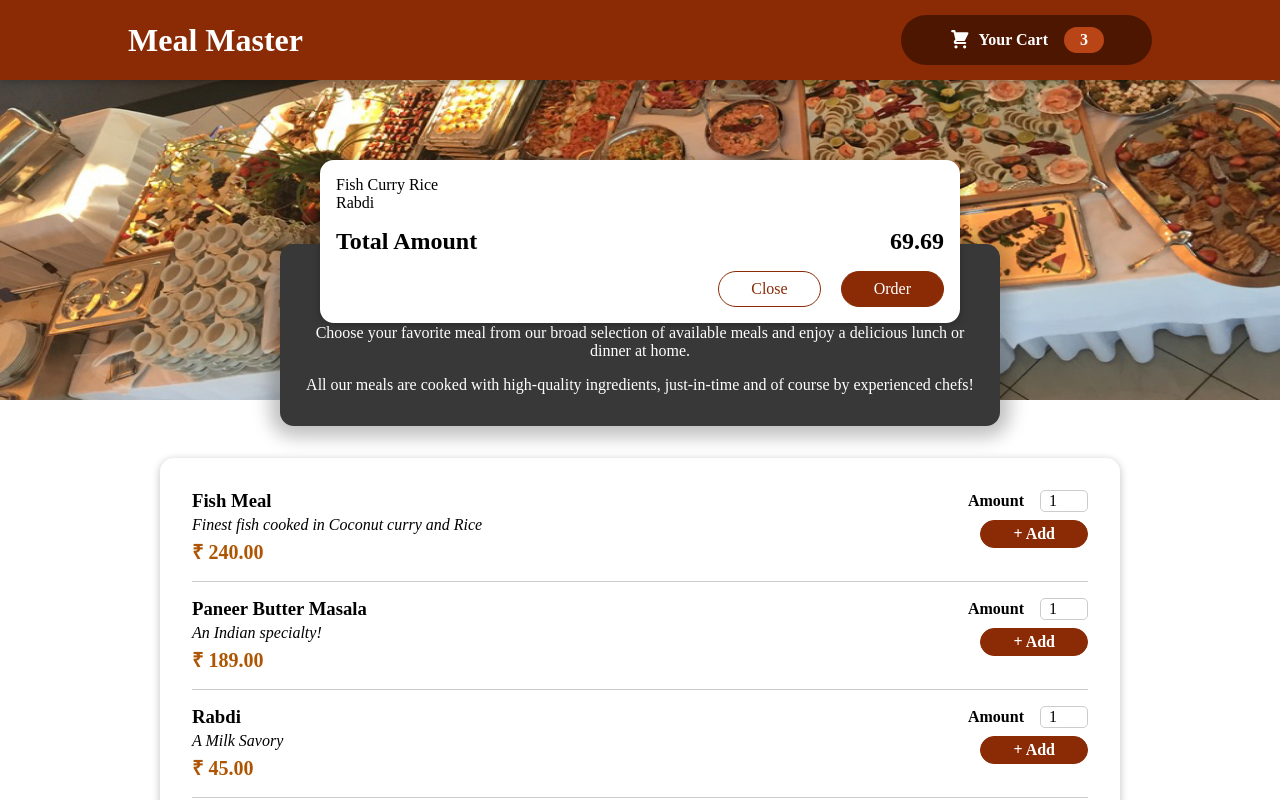
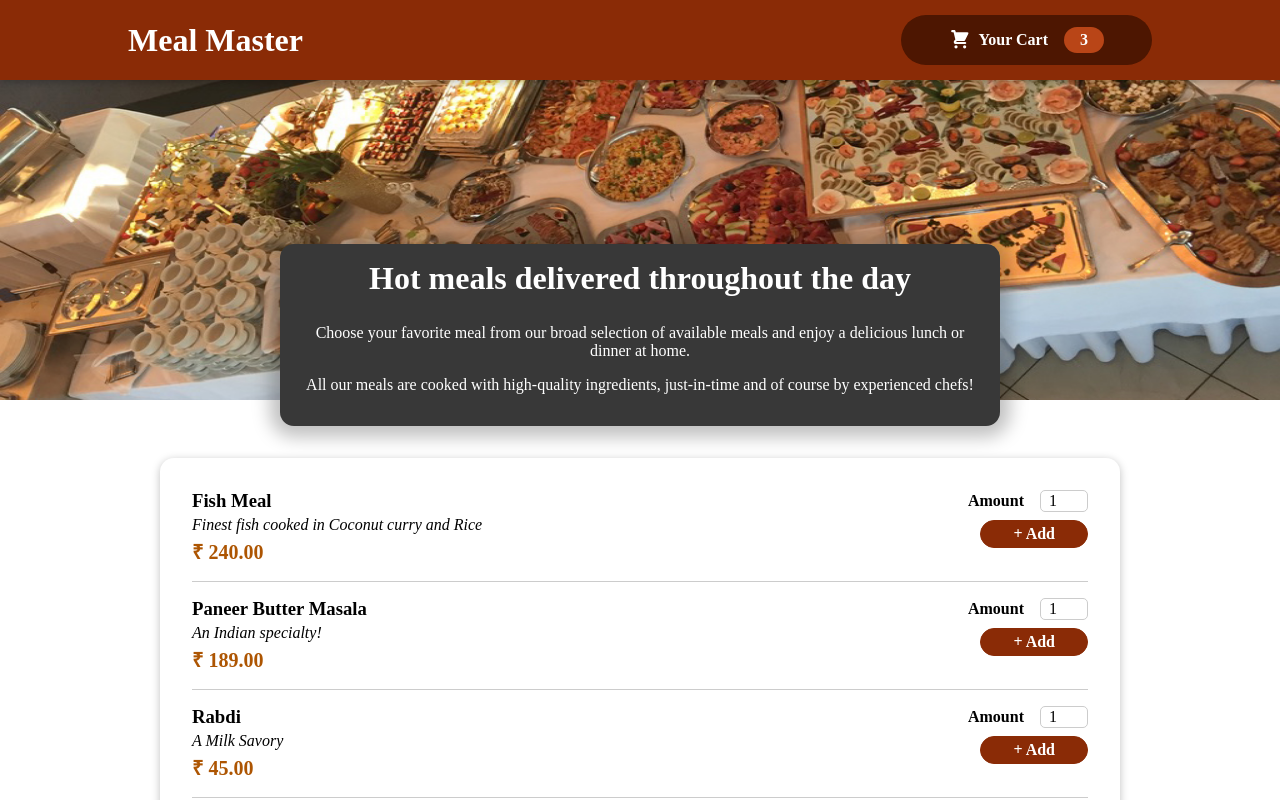
Before and after one commit to kamath7/restaurant-react, a React (Create React App) app: page / in a window 1280 px wide. Shown: the top 800 px of the page. Built offline with nearby package versions, Linux system fonts and the light colour scheme.

Commit message:
Close functionality for modals added

```diff
--- a/src/App.js
+++ b/src/App.js
@@ -1,13 +1,20 @@
-import React from 'react';
+import React, { useState } from "react";
 
-import Header from './components/Layout/Header';
-import Meals from './components/Meals/Meals';
-import Cart from './components/Cart/Cart'
+import Header from "./components/Layout/Header";
+import Meals from "./components/Meals/Meals";
+import Cart from "./components/Cart/Cart";
 function App() {
+  const [cartIsShown, setCartIsShown] = useState(false);
+  const showCartHandler = () => {
+    setCartIsShown(true);
+  };
+  const hideCartHandler = () => {
+    setCartIsShown(false);
+  };
   return (
     <React.Fragment>
-			<Cart/>
-			<Header />
+      {cartIsShown && <Cart onClose={hideCartHandler} />}
+      <Header onShowCartHandler={showCartHandler} />
       <main>
         <Meals />
       </main>
--- a/src/components/Cart/Cart.js
+++ b/src/components/Cart/Cart.js
@@ -7,7 +7,7 @@
     { id: "m2", name: "Rabdi", amount: 2, price: 45 },
   ];
   return (
-    <Modal>
+    <Modal onClose={props.onClose}>
       <ul className={classes["cart-items"]}>
         {cartItems.map((item) => (
           <li key={item.id}>{item.name}</li>
@@ -18,7 +18,7 @@
         <span>69.69</span>
       </div>
       <div className={classes.actions}>
-        <button className={classes["button--alt"]}>Close</button>{" "}
+        <button className={classes["button--alt"]} onClick={props.onClose}>Close</button>{" "}
         <button className={classes.button}>Order </button>{" "}
       </div>
     </Modal>
--- a/src/components/Layout/Header.js
+++ b/src/components/Layout/Header.js
@@ -2,12 +2,14 @@
 import classes from './Header.module.css';
 import mealsImage from '../../assets/meals.jpg';
 import HeaderCartButton from './HeaderCartButton';
-const Header = () => {
+const Header = (props) => {
 	return (
 		<React.Fragment>
 			<header className={classes.header}>
 				<h1>Meal Master</h1>
-				<HeaderCartButton />
+				<HeaderCartButton onClick={
+					props.onShowCartHandler
+				} />
 			</header>
 			<div>
 				<img src={mealsImage} className={classes['main-image']} alt={"Some dude's table"} />
--- a/src/components/Layout/HeaderCartButton.js
+++ b/src/components/Layout/HeaderCartButton.js
@@ -3,7 +3,7 @@
 import classes from './HeaderCartButton.module.css';
 const HeaderCartButton = (props) => {
 	return (
-		<button className={classes.button}>
+		<button className={classes.button} onClick={props.onClick}>
 			<span className={classes.icon}>
 				<CartIcon />
 			</span>
--- a/src/components/UI/Modal.js
+++ b/src/components/UI/Modal.js
@@ -4,7 +4,7 @@
 import classes from "./Modal.module.css";
 
 const BackDrop = (props) => {
-  return <div className={classes.BackDrop} />;
+  return <div className={classes.backdrop} onClick={props.onClose}/>;
 };
 const ModelOverlay = (props) => {
   return (
@@ -17,7 +17,7 @@
 const Modal = (props) => {
   return (
     <React.Fragment>
-      {ReactDOM.createPortal(<BackDrop />, portals)}
+      {ReactDOM.createPortal(<BackDrop onClose={props.onClose} />, portals)}
       {ReactDOM.createPortal(
         <ModelOverlay>{props.children}</ModelOverlay>,
         portals
```
Lines whose indentation alone changed are shown as unchanged.
